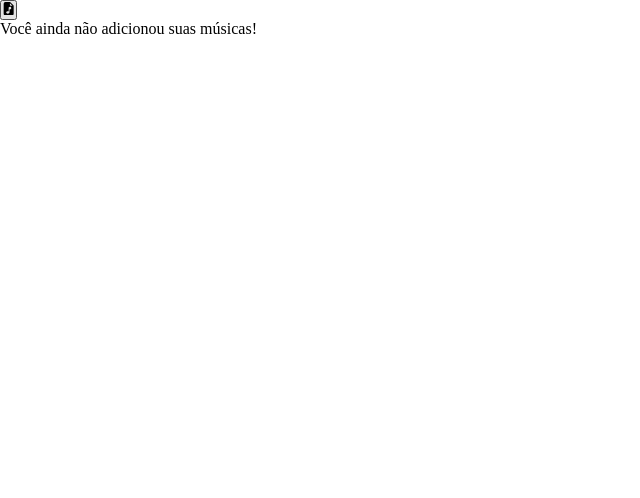
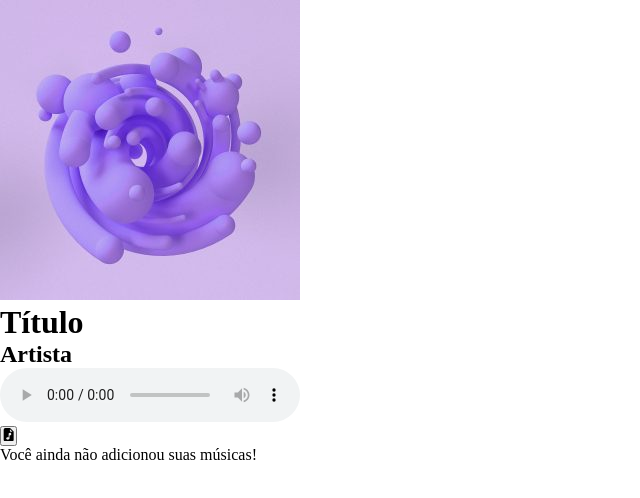
Before and after one commit to santanajoao/audio-player, a React (Vite) app: page / in a window 1280 px wide. Shown: the top 498 px of the page, without its empty margins (0-640 px from the left). Built offline with nearby package versions, Linux system fonts and the light colour scheme; the HTML template or start-up script is replaced by a standard one.

Commit message:
visualização inicial da metadata do arquivo implementada

```diff
--- a/src/App.jsx
+++ b/src/App.jsx
@@ -1,4 +1,5 @@
 import React, { Component } from 'react';
+import AudioController from './components/AudioController';
 import FileManager from './components/FileManager';
 import Modal from './components/Modal';
 import getAudioFileInfos from './utils/audioMetadata';
@@ -8,7 +9,7 @@ export default class App extends Component {
   state = {
     audioList: [],
     displayModal: false,
-    selectedAudio: null,
+    selectedAudio: {},
   };
 
   handleModal = () => {
@@ -27,7 +28,7 @@ export default class App extends Component {
   handleSelectedRemoved = (fileName, index) => {
     const { selectedAudio, audioList } = this.state;
     if (audioList.length === 0) {
-      this.setState({ selectedAudio: null });
+      this.setState({ selectedAudio: {} });
     } else if (selectedAudio.name === fileName) {
       const newAudio = audioList[index - 1] || audioList[index];
       this.setState({ selectedAudio: newAudio });
@@ -61,6 +62,10 @@ export default class App extends Component {
           />
         ) }
 
+        <AudioController
+          selectedAudio={selectedAudio}
+        />
+
         <FileManager
           setSelected={this.setSelectedAudio}
           selectedAudio={selectedAudio}
--- /dev/null
+++ b/src/components/AudioController.jsx
@@ -0,0 +1,27 @@
+import React, { Component } from 'react';
+import defaultCover from '../assets/default-song-cover.jpg';
+
+export default class AudioController extends Component {
+  render() {
+    const { selectedAudio } = this.props;
+    const { title, artist, cover, url } = selectedAudio;
+    return (
+      <div className="AudioController">
+        <div className="AudioController__metadata">
+          <img
+            src={cover || defaultCover}
+            className="AudioController__cover"
+            alt="Capa da música/álbum"
+          />
+          <div className="AudioController__text-metadata">
+            <h1 className="AudioController__title">{ title || 'Título' }</h1>
+            <h2 className="AudioController__artist">{ artist || 'Artista' }</h2>
+          </div>
+        </div>
+        <div className="AudioController__controls">
+          <audio src={url} className="AudioController__audio" controls />
+        </div>
+      </div>
+    );
+  }
+}
```
Also changed, not shown: src/assets/default-song-cover.jpg (added).
